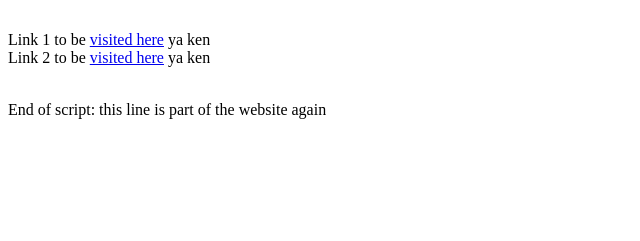
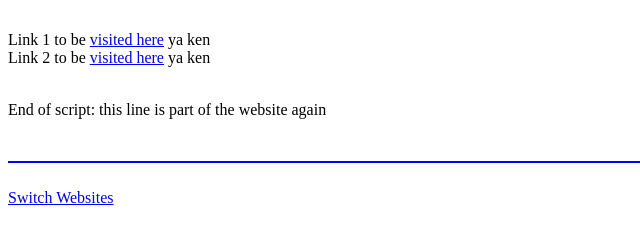
Before and after one commit to jtrautma/VC.Node, a website: page linkWebsite/urlListWebsite_v2_scriptReference.html in a window 1280 px wide. Shown: the part 101-342 px from the top of the page, without its empty margins (0-640 px from the left). Drawn offline with Linux system fonts and the light colour scheme.

Commit message:
Update urlListWebsite_v2_scriptReference.html

```diff
--- a/linkWebsite/urlListWebsite_v2_scriptReference.html
+++ b/linkWebsite/urlListWebsite_v2_scriptReference.html
@@ -10,5 +10,9 @@
         <script src="createUrlList.js"></script>
         <br>
         <p>End of script: this line is part of the website again</p>
+        <br>
+        <hr width="100%" size="2" color="blue" noshade>
+        <br>
+        <a href="urlListWebsite_v1_scriptInside.html">Switch Websites</a>
     </body>
 </html>
```
